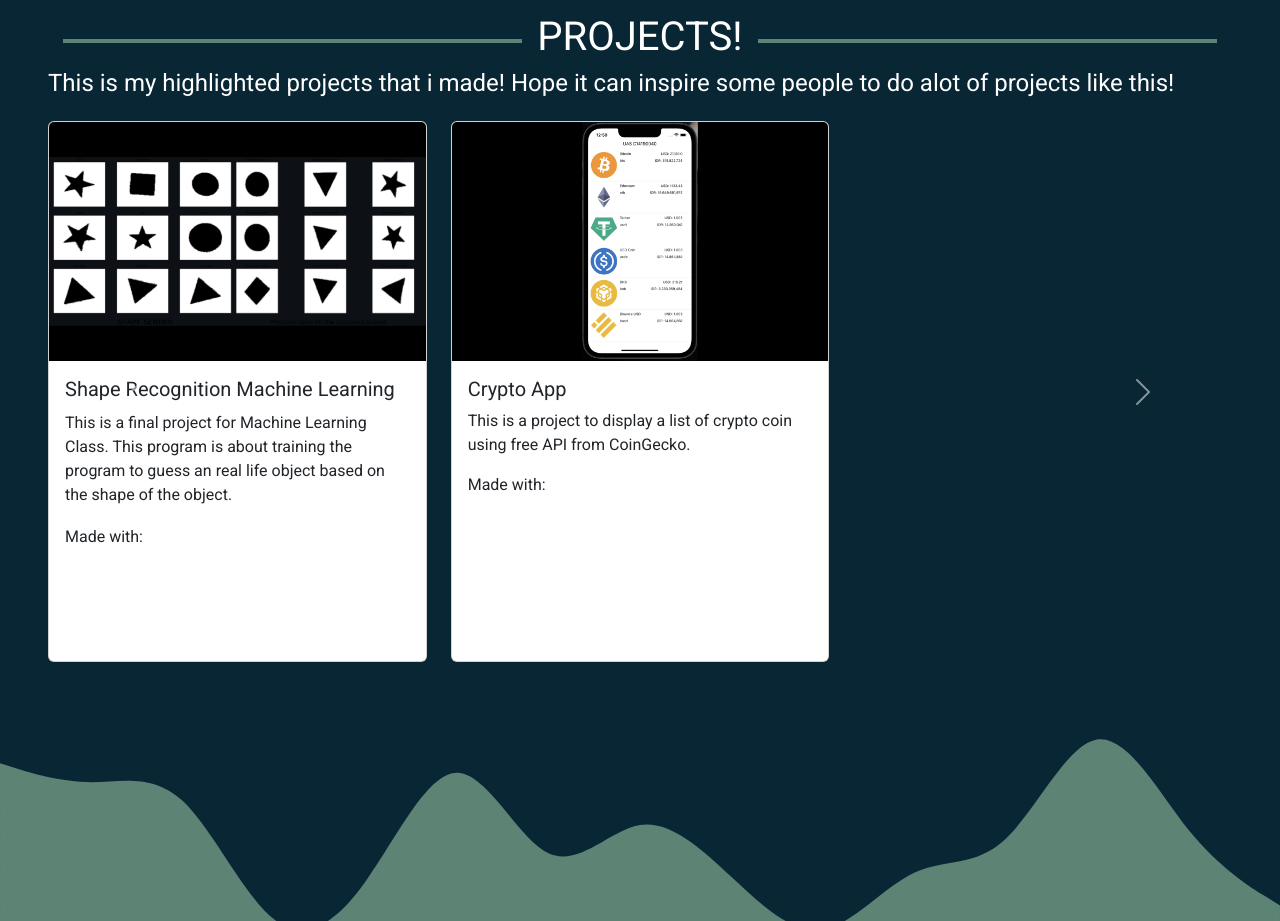
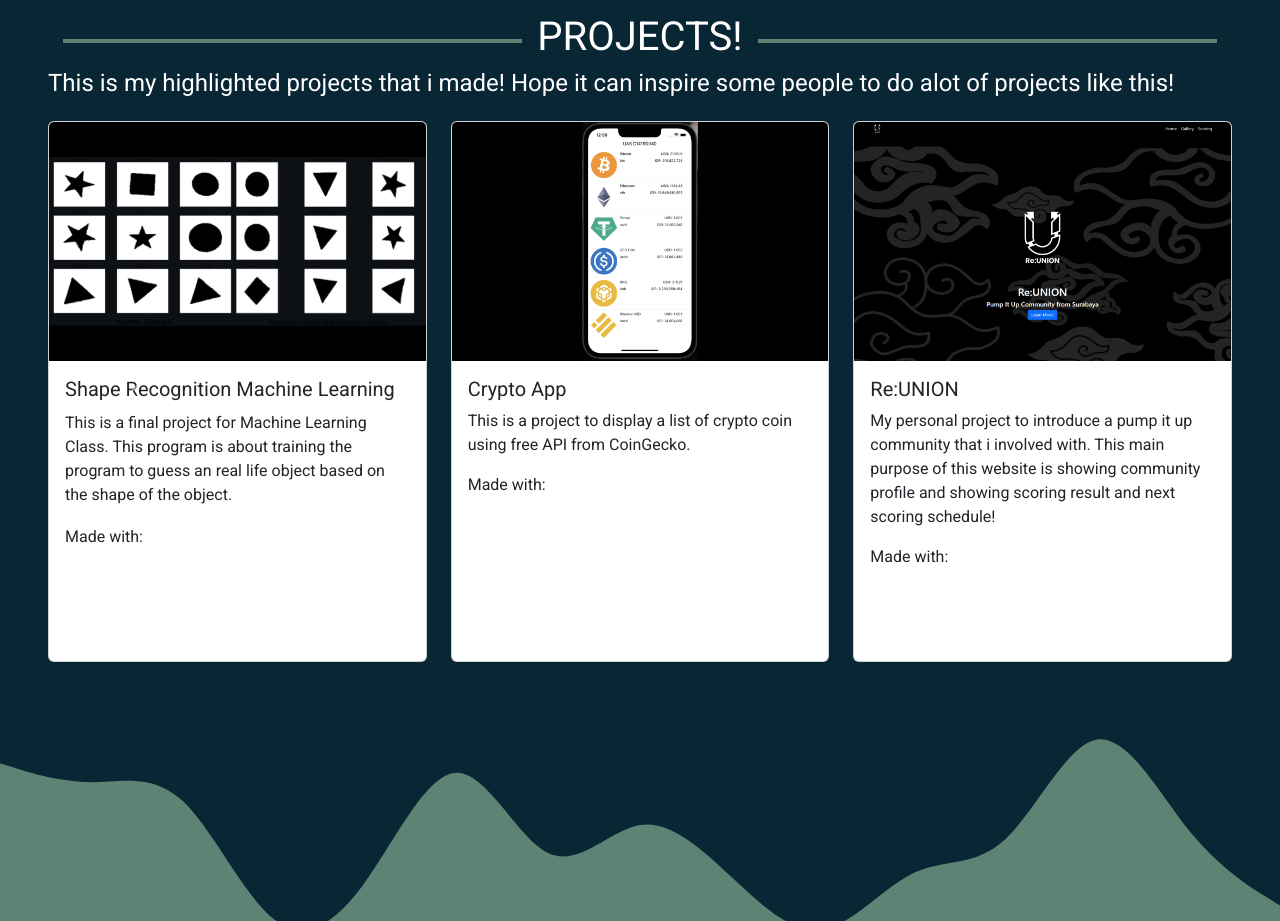
Before and after one commit to DavidIvanSantoso/portfolio-app, a React (Vite) app: page / in a window 1280 px wide. Shown: the part 2100-3021 px from the top of the page. Built offline with nearby package versions, Linux system fonts and the light colour scheme; some icons are missing.

Commit message:
Add Project

```diff
--- a/src/ProjectPage/Project.jsx
+++ b/src/ProjectPage/Project.jsx
@@ -14,6 +14,7 @@ import FirebaseOriginal from "devicons-react/lib/icons/FirebaseOriginal";
 import PythonOriginal from "devicons-react/lib/icons/PythonOriginal";
 import XcodeOriginal from "devicons-react/lib/icons/XcodeOriginal";
 import SwiftOriginal from "devicons-react/lib/icons/SwiftOriginal";
+import GoLine from "devicons-react/lib/icons/GoLine";
 
 import { Carousel } from "react-bootstrap";
 //card-img
@@ -22,6 +23,7 @@ import iotPlatform from "../assets/platformIot1.png";
 import myCovidtest from "../assets/mycovidtest.png";
 import cryptoList from "../assets/cryptoList.png";
 import shapeRec from "../assets/shapeRec.png";
+import reUnion from "../assets/reUnion.png";
 
 function Project() {
   return (
@@ -195,6 +197,35 @@ function Project() {
                         </Card.Body>
                       </Card>
                     </Col>
+                    <Col xs={12} sm={6} md={4}>
+                      <Card style={{ width: "100%", height: "100%" }}>
+                        <Card.Img variant="top" src={reUnion} />
+                        <Card.Body
+                          className="card-body-custom"
+                          style={{
+                            display: "flex",
+                            flexDirection: "column",
+                            justifyContent: "space-between",
+                            height: "300px",
+                            overflowY: "auto", // Enable scrolling
+                          }}
+                        >
+                          <Card.Title>Re:UNION</Card.Title>
+                          <Card.Text>
+                            My personal project to introduce a pump it up
+                            community that i involved with. This main purpose of
+                            this website is showing community profile and
+                            showing scoring result and next scoring schedule!
+                          </Card.Text>
+                          <Row>
+                            <p>Made with:</p>
+                            <ReactOriginal color="black" size={"80"} />
+                            <GoLine color="black" size={"80"} />
+                            <PostgresqlOriginal color="black" size={"80"} />
+                          </Row>
+                        </Card.Body>
+                      </Card>
+                    </Col>
                   </Row>
                 </Carousel.Item>
               </Carousel>
```
Also changed, not shown: src/assets/reUnion.png (added).
